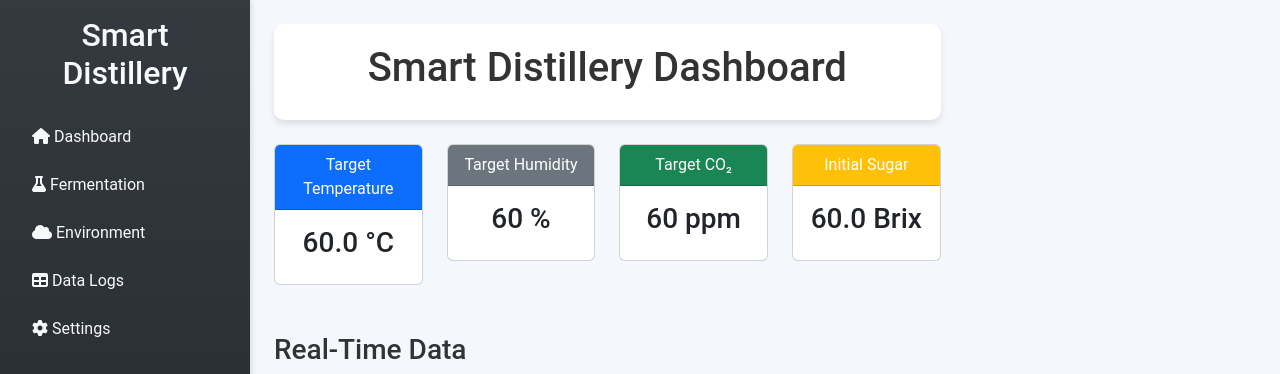
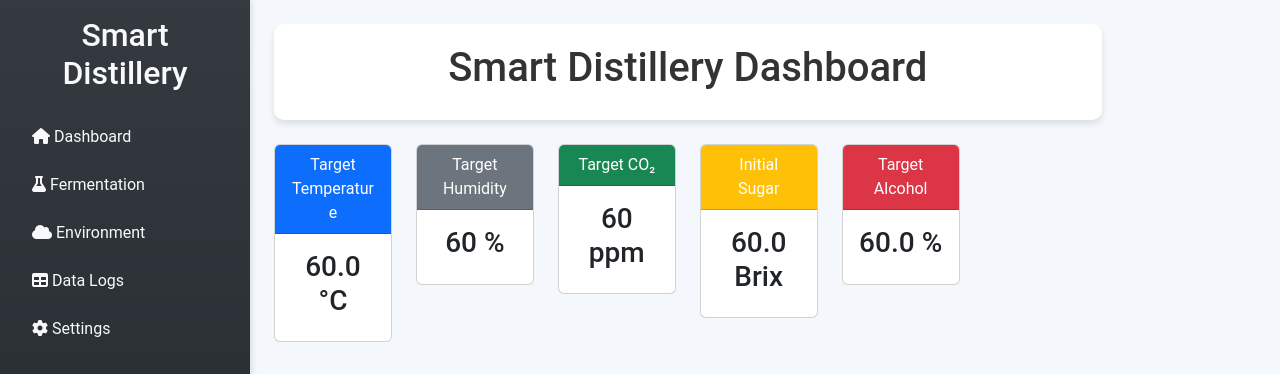
Before and after one commit to ParkSeongGyeol/ParkSeongGyeol, a Flask app: page / in a window 1280 px wide. Shown: the top 374 px of the page. Run offline with Flask 3, Linux system fonts and the light colour scheme; data comes from the database, SQL or seed files in the repository; both versions use the stored data as it was after the commit; some libraries are stand-ins or nearby versions.

Commit message:
mqtt 성공

```diff
--- a/app.py
+++ b/app.py
@@ -24,7 +24,7 @@ DB_PATH = os.path.join(os.path.dirname(__file__), "data", "database.db")
 # 📌 MQTT 설정 추가
 MQTT_BROKER = "localhost"  # Mosquitto 브로커 주소 (로컬 테스트는 localhost)
 MQTT_PORT = 1883
-MQTT_TOPIC = "smart_brewery/sensor_data"
+MQTT_TOPIC = "smart_Distillery/sensor_data"
 
 # 📌 AI 모델 로드
 try:
@@ -74,40 +74,60 @@ def get_fermentation_settings():
 def on_message(client, userdata, msg):
     """
     MQTT 브로커에서 메시지를 수신하면 실행되는 함수.
-    JSON 데이터를 디코딩하여 DB에 저장합니다.
+    JSON 데이터를 디코딩하여 DB에 중복 여부를 확인한 후 저장합니다.
     """
     try:
-        data = json.loads(msg.payload.decode("utf-8"))
+        # 메시지를 디코딩하고 JSON으로 변환
+        payload = msg.payload.decode("utf-8")
+        print(f"📥 수신된 메시지: {payload}")  # 디버깅용 로그
+
+        data = json.loads(payload)
         timestamp = datetime.now().strftime('%Y-%m-%d %H:%M:%S')
 
-        # 칼만 필터 적용
+        # 각 필드가 None이 아닌지 확인하고 기본값 설정
         temperature = filters["temperature"].update(float(data.get("temperature", 0)))
         humidity = filters["humidity"].update(float(data.get("humidity", 0)))
         co2 = filters["co2"].update(float(data.get("co2", 0)))
-        density = data.get("density")
-        alcohol = data.get("alcohol")
-        sugar = data.get("sugar")
+        density = float(data.get("density", 0)) if data.get("density") else None
+        alcohol = float(data.get("alcohol", 0)) if data.get("alcohol") else None
+        sugar = float(data.get("sugar", 0)) if data.get("sugar") else None
 
-        # 데이터베이스 저장
+        # 데이터베이스 연결
         conn = sqlite3.connect(DB_PATH)
         cursor = conn.cursor()
+
+        # 중복 데이터 확인: 동일한 타임스탬프와 주요 데이터를 가진 레코드가 있는지 체크
         cursor.execute('''
-            INSERT INTO environment (timestamp, temperature, humidity, co2, density, alcohol, sugar)
-            VALUES (?, ?, ?, ?, ?, ?, ?)
-        ''', (timestamp, temperature, humidity, co2, density, alcohol, sugar))
-        conn.commit()
+            SELECT * FROM environment
+            WHERE timestamp = ? AND temperature = ? AND humidity = ? AND co2 = ? AND sugar = ?
+        ''', (timestamp, temperature, humidity, co2, sugar))
+
+        # 중복이 없을 때만 삽입
+        if cursor.fetchone() is None:
+            cursor.execute('''
+                INSERT INTO environment (timestamp, temperature, humidity, co2, density, alcohol, sugar)
+                VALUES (?, ?, ?, ?, ?, ?, ?)
+            ''', (timestamp, temperature, humidity, co2, density, alcohol, sugar))
+            conn.commit()
+            print(f"✅ [MQTT] 데이터 저장 완료: {data}")
+        else:
+            print("⚠️ [MQTT] 중복 데이터 발견: 저장하지 않음")
+
         conn.close()
 
-        print(f"📥 [MQTT] 데이터 저장 완료: {data}")
-
+    except json.JSONDecodeError as json_error:
+        print(f"❌ [MQTT] JSON 디코딩 오류 발생: {json_error}")
     except Exception as e:
         print(f"❌ [MQTT] 데이터 처리 중 오류 발생: {e}")
 
 # 📌 MQTT 클라이언트 설정
 mqtt_client = mqtt.Client()
-mqtt_client.on_message = on_message
-mqtt_client.connect(MQTT_BROKER, MQTT_PORT, 60)
-mqtt_client.subscribe(MQTT_TOPIC)
+
+# 중복 연결 방지: 연결 여부 체크 후 설정
+if not mqtt_client.is_connected():
+    mqtt_client.on_message = on_message
+    mqtt_client.connect(MQTT_BROKER, MQTT_PORT, 60)
+    mqtt_client.subscribe(MQTT_TOPIC)
 
 # 📌 메인 페이지 라우트
 @app.route('/')
@@ -117,7 +137,6 @@ def index():
     """
     settings = get_fermentation_settings()  # 발효 설정 가져오기
     return render_template('index.html', settings=settings)
-
 
 # 📌 환경 데이터 페이지 라우트
 @app.route('/environment')
@@ -147,7 +166,6 @@ def get_environment_data():
     data = [dict(row) for row in rows]
 
     return jsonify(data)  # JSON 응답 반환
-
 
 # 📌 환경 데이터 저장 API 라우트
 @app.route('/api/data', methods=['POST'])
@@ -190,13 +208,14 @@ def settings():
         cursor = conn.cursor()
         cursor.execute('''
             UPDATE settings
-            SET temperature = ?, humidity = ?, co2 = ?, sugar = ?
+            SET temperature = ?, humidity = ?, co2 = ?, sugar = ?, alcohol = ?
             WHERE id = 1
         ''', (
             float(request.form['temperature']),
             int(request.form['humidity']),
             int(request.form['co2']),
-            float(request.form['sugar'])
+            float(request.form['sugar']),
+            float(request.form['alcohol'])
         ))
         conn.commit()
         conn.close()
--- a/templates/Settings.html
+++ b/templates/Settings.html
@@ -43,6 +43,10 @@
                     <label for="sugar" class="form-label">Initial Sugar (Brix)</label>
                     <input type="number" class="form-control" id="sugar" name="sugar" value="{{ settings.sugar }}" step="0.1" required>
                 </div>
+                <div class="mb-3">
+                    <label for="alcohol" class="form-label">Target Alcohol Content (%)</label>
+                    <input type="number" class="form-control" id="alcohol" name="alcohol" value="{{ settings.alcohol }}" step="0.1" required>
+                </div>
                 <button type="submit" class="btn btn-primary">Save Settings</button>
             </form>
         </div>
--- a/templates/index.html
+++ b/templates/index.html
@@ -29,7 +29,7 @@
 
             <!-- 설정된 값 및 실시간 값 비교 -->
             <div class="row">
-                <div class="col-md-3">
+                <div class="col-md-2">
                     <div class="card text-center">
                         <div class="card-header bg-primary text-white">Target Temperature</div>
                         <div class="card-body">
@@ -37,7 +37,7 @@
                         </div>
                     </div>
                 </div>
-                <div class="col-md-3">
+                <div class="col-md-2">
                     <div class="card text-center">
                         <div class="card-header bg-secondary text-white">Target Humidity</div>
                         <div class="card-body">
@@ -45,7 +45,7 @@
                         </div>
                     </div>
                 </div>
-                <div class="col-md-3">
+                <div class="col-md-2">
                     <div class="card text-center">
                         <div class="card-header bg-success text-white">Target CO₂</div>
                         <div class="card-body">
@@ -53,11 +53,21 @@
                         </div>
                     </div>
                 </div>
-                <div class="col-md-3">
+                <div class="col-md-2">
                     <div class="card text-center">
                         <div class="card-header bg-warning text-white">Initial Sugar</div>
                         <div class="card-body">
                             <h3 class="card-title">{{ settings.sugar }} Brix</h3>
+                        </div>
+                    </div>
+                </div>
+
+                <!-- 추가된 알코올 값 -->
+                <div class="col-md-2">
+                    <div class="card text-center">
+                        <div class="card-header bg-danger text-white">Target Alcohol</div>
+                        <div class="card-body">
+                            <h3 class="card-title">{{ settings.alcohol }} %</h3>
                         </div>
                     </div>
                 </div>
```
Also changed, not shown: DB/create_tables.py (+4 -3 lines), DB/fetch_data.py (+21 -8 lines), data/database.db.
